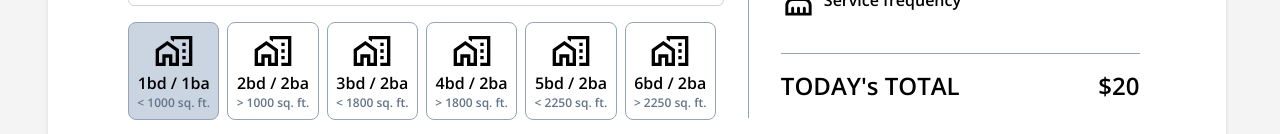
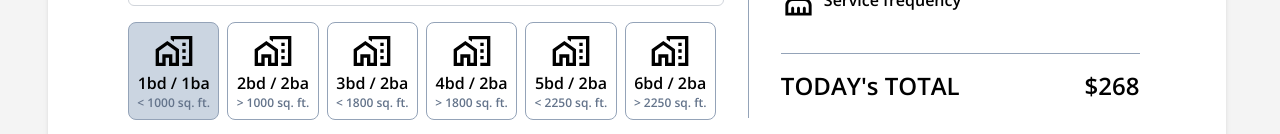
Before and after one commit to amankashyap004/form-traverse, a React (Vite) app: page / in a window 1280 px wide. Both pictures are taken after a click on the element "BOOKING CLEANING". Shown: the part 310-444 px from the top of the page. Built offline with nearby package versions, Linux system fonts and the light colour scheme.

Commit message:
add total price of selected option price feature

```diff
--- a/src/components/TotalPrice.jsx
+++ b/src/components/TotalPrice.jsx
@@ -1,15 +1,18 @@
 import React from "react";
 import { useSelector } from "react-redux";
-import { getSelectedBoxPrice } from "../store/selectors/selectors";
+import { getSelectedBoxPrice, getSelectedOptionPrice } from "../store/selectors/selectors";
 
 const TotalPrice = ({ totalPriceOfSelectedMultiOptions }) => {
+   const selectedOptionPrice = useSelector(getSelectedOptionPrice);
+   const parsedSelectedOptionPrice = parseInt(selectedOptionPrice.toString().slice(1));
+
    const selectedBoxPrice = useSelector(getSelectedBoxPrice);
-
    const parsedSelectedBoxPrice = parseInt(selectedBoxPrice.toString().slice(1));
 
    const totalPrice = () => {
       let total = 0;
-      const price = parsedSelectedBoxPrice + totalPriceOfSelectedMultiOptions;
+      const price =
+         parsedSelectedOptionPrice + parsedSelectedBoxPrice + totalPriceOfSelectedMultiOptions;
       total += price;
       return total;
    };
--- a/src/components/steps/ServiceDetails.jsx
+++ b/src/components/steps/ServiceDetails.jsx
@@ -2,11 +2,15 @@ import React, { useState, useEffect } from "react";
 import { useDispatch, useSelector } from "react-redux";
 import CustomDropdown from "../CustomDropdown";
 import MultiSelectDropdown from "../MultiSelectDropdown";
-import { setMultiOptions, setSelectedOptionLabel } from "../../store/actions/actions";
 import { getSelectedOptionLabel } from "../../store/selectors/selectors";
 import HouseDetails from "./HouseDetails";
 import ExtraServiceDetails from "./ExtraServiceDetails";
 import data from "../../data.json";
+import {
+   setMultiOptions,
+   setSelectedOptionLabel,
+   setSelectedOptionPrice,
+} from "../../store/actions/actions";
 
 const ServiceDetails = () => {
    const dispatch = useDispatch();
@@ -16,10 +20,12 @@ const ServiceDetails = () => {
 
    const handleDropdownChange = (option) => {
       dispatch(setSelectedOptionLabel(option.label));
+      dispatch(setSelectedOptionPrice(option.price));
    };
 
    useEffect(() => {
       dispatch(setSelectedOptionLabel(dropdownOptions[0].label));
+      dispatch(setSelectedOptionPrice(dropdownOptions[0].price));
    }, []);
 
    const dropdownMultiSelectOptions = data.dropdownMultiSelectOptions;
--- a/src/store/actions/actions.js
+++ b/src/store/actions/actions.js
@@ -2,6 +2,13 @@ export const setSelectedOptionLabel = (selectedOptionLabel) => {
    return {
       type: "SET_SELECTED_OPTION_LABEL",
       payload: selectedOptionLabel,
+   };
+};
+
+export const setSelectedOptionPrice = (selectedOptionPrice) => {
+   return {
+      type: "SET_SELECTED_OPTION_PRICE",
+      payload: selectedOptionPrice,
    };
 };
 
--- a/src/store/reducers/reducers.js
+++ b/src/store/reducers/reducers.js
@@ -1,5 +1,6 @@
 const initialState = {
    selectedOptionLabel: "",
+   selectedOptionPrice: 0,
    selectedBoxData: "",
    selectedBoxPrice: 0,
    selectedMultiOptions: [],
@@ -10,10 +11,15 @@ const initialState = {
 
 const reducer = (state = initialState, action) => {
    switch (action.type) {
-      case "SET_MULTI_OPTIONS":
+      case "SET_SELECTED_OPTION_LABEL":
          return {
             ...state,
-            selectedMultiOptions: action.payload,
+            selectedOptionLabel: action.payload,
+         };
+      case "SET_SELECTED_OPTION_PRICE":
+         return {
+            ...state,
+            selectedOptionPrice: action.payload,
          };
       case "SET_SELECTED_BOX_DATA":
          return {
@@ -25,10 +31,10 @@ const reducer = (state = initialState, action) => {
             ...state,
             selectedBoxPrice: action.payload,
          };
-      case "SET_SELECTED_OPTION_LABEL":
+      case "SET_MULTI_OPTIONS":
          return {
             ...state,
-            selectedOptionLabel: action.payload,
+            selectedMultiOptions: action.payload,
          };
       case "SET_SELECTED_DATE_DATA":
          return {
--- a/src/store/selectors/selectors.js
+++ b/src/store/selectors/selectors.js
@@ -1,4 +1,5 @@
 export const getSelectedOptionLabel = (state) => state.selectedOptionLabel;
+export const getSelectedOptionPrice = (state) => state.selectedOptionPrice;
 
 export const getSelectedBoxData = (state) => state.selectedBoxData;
 export const getSelectedBoxPrice = (state) => state.selectedBoxPrice;
```
